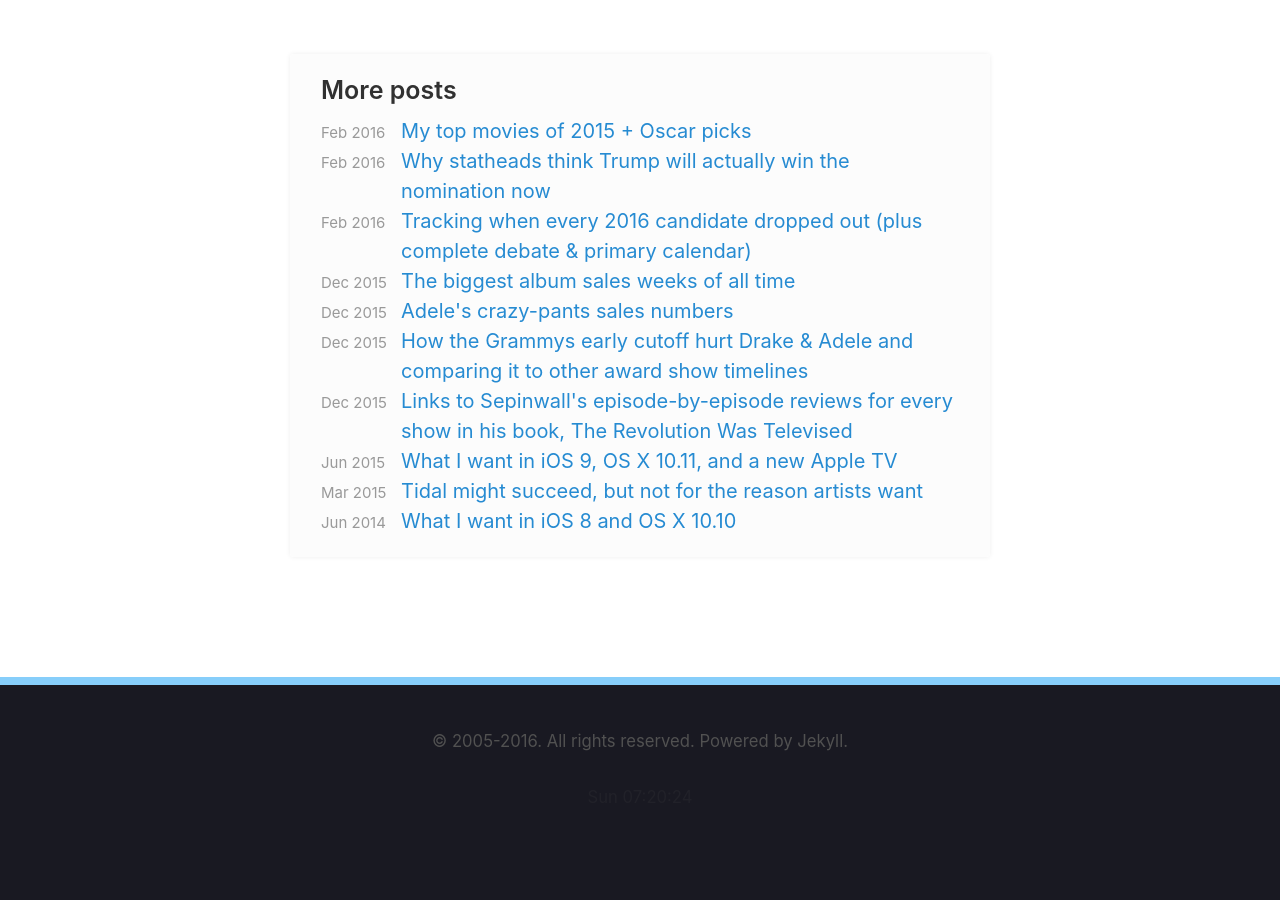
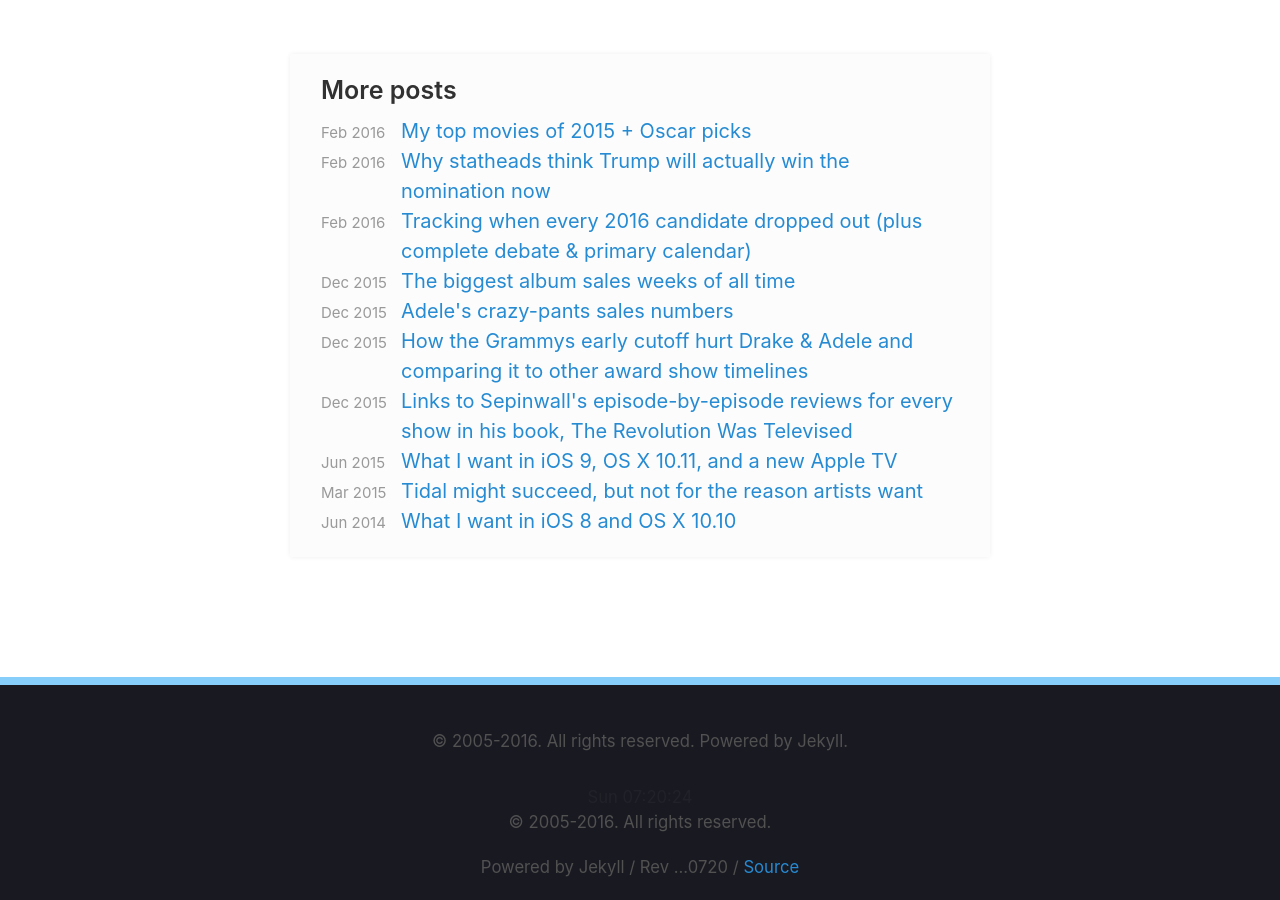
Before and after one commit to rkudeshi/rkudeshi.github.io, a Jekyll site: the page built from index.html, in a window 1280 px wide and 900 px high, scrolled down 4407 px. Built offline with Jekyll 4.4.1, drawn with Linux system fonts in a browser that asks for light colours; the list of posts is cut into pages by our own code; before the commit the page ends 5217 px from its top, so only the background shows below that.

Commit message:
Add revision time to footer more prominently

```diff
--- a/_layouts/default.html
+++ b/_layouts/default.html
@@ -28,6 +28,14 @@
         <br/><br/>
         <div class="footer-meta">{{ site.time | date: "%a %I:%M:%S" }}</div>
         </small>
+
+<div>
+<small>
+<p>&copy; <time datetime="{{ site.time | date_to_xmlschema }}">2005-{{ site.time | date: '%Y' }}</time>. All rights reserved.</p>
+<p>Powered by Jekyll / Rev {{ site.time | date: "%a" | truncate:1 }}{{ site.time | date: "%I%M" }} / <a href="http://github.com/rkudeshi/rkudeshi.github.io/">Source</a></p>
+</small>
+</div>
+
         <!-- Liquid time tags: https://docs.shopify.com/themes/liquid/filters/additional-filters -->
       </footer>
 
```
